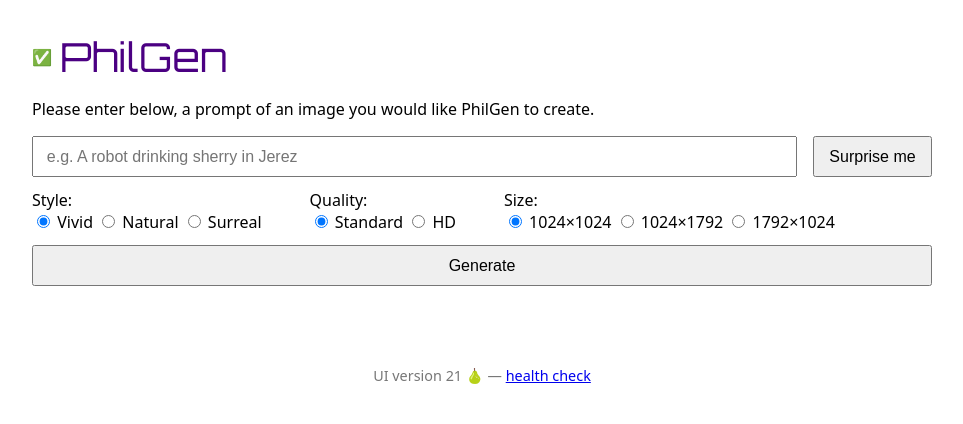
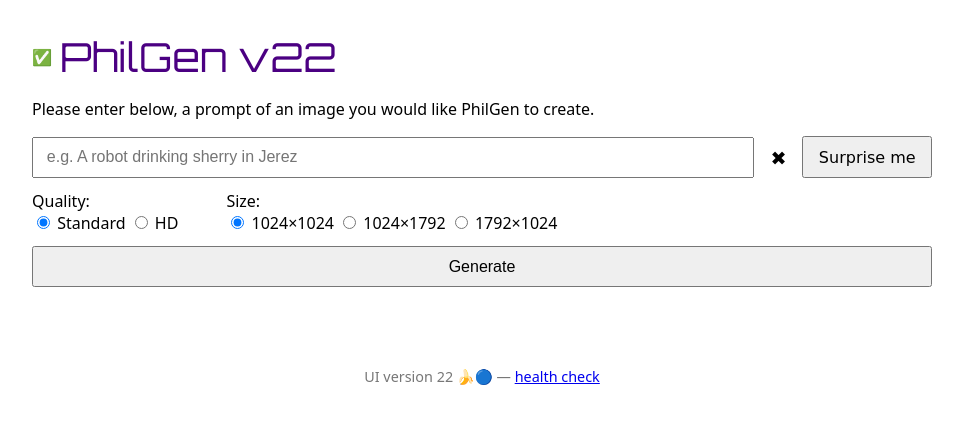
Before and after one commit to Philberto99/phil-dalle-client, a Flask app: page / in a window 1280 px wide. Shown: the top 424 px of the page, without its empty margins (158-1121 px from the left). Run offline with Flask 3, Linux system fonts and the light colour scheme.

Commit message:
UI Version 22 🍌 (blue banana): - Removed Vivid/Natural/Surreal style radios - Added ✖ clear icon with hover tooltip - Surprise me button now Comic Sans - Trimmed surprise prompts to ~25 (incl. natural ones) - Footer bumped to version 22

```diff
--- a/templates/index.html
+++ b/templates/index.html
@@ -2,7 +2,7 @@
 <html lang="en">
 <head>
   <meta charset="utf-8" />
-  <title>PhilGen</title>
+  <title>PhilGen v22</title>
   <meta name="viewport" content="width=device-width, initial-scale=1" />
   <link href="https://fonts.googleapis.com/css2?family=Orbitron&display=swap" rel="stylesheet">
   <style>
@@ -11,9 +11,11 @@
     .ok { color: #0a7a3f; font-weight: 600; }
     .title { font-family: 'Orbitron', sans-serif; font-size: 40px; color: #4B0082; }
     form { display: grid; gap: .75rem; margin-bottom: 1rem; }
-    .prompt-row { display: flex; gap: 1rem; align-items: center; }
+    .prompt-row { display: flex; gap: 0.5rem; align-items: center; }
     input[type="text"] { padding: .6rem .8rem; font-size: 1rem; flex: 1; }
-    #surprise { padding: .6rem .9rem; font-size: 1rem; cursor: pointer; }
+    #clear { cursor: pointer; font-size: 1.2rem; padding: 0 .5rem; }
+    #clear:hover::after { content: " clear prompt"; font-size: 0.9rem; color: #555; margin-left: 0.3rem; }
+    #surprise { padding: .6rem .9rem; font-size: 1rem; cursor: pointer; font-family: "Comic Sans MS", cursive, sans-serif; }
     button[type="submit"] { padding: .6rem .9rem; font-size: 1rem; cursor: pointer; }
     .status { min-height: 1.25rem; color: #555; }
     img { max-width: 100%; border: 1px solid #ddd; border-radius: 6px; }
@@ -33,7 +35,7 @@
 <body>
   <header>
     <span class="ok">✅</span>
-    <div class="title">PhilGen</div>
+    <div class="title">PhilGen v22</div>
   </header>
 
   <p>Please enter below, a prompt of an image you would like PhilGen to create.</p>
@@ -41,17 +43,11 @@
   <form id="form">
     <div class="prompt-row">
       <input id="prompt" type="text" placeholder="e.g. A robot drinking sherry in Jerez" />
+      <span id="clear">✖</span>
       <button type="button" id="surprise">Surprise me</button>
     </div>
 
     <div class="radio-row">
-      <div>
-        <label>Style:</label><br>
-        <label><input type="radio" name="style" value="vivid" checked /> Vivid</label>
-        <label><input type="radio" name="style" value="natural" /> Natural</label>
-        <label><input type="radio" name="style" value="surreal" /> Surreal</label>
-      </div>
-
       <div>
         <label>Quality:</label><br>
         <label><input type="radio" name="quality" value="standard" checked /> Standard</label>
@@ -73,7 +69,7 @@
   <div class="result" id="result"></div>
 
   <footer>
-    UI version 21 🍍 — <a href="/health" target="_blank">health check</a>
+    UI version 22 🍌 — <a href="/health" target="_blank">health check</a>
   </footer>
 
   <script>
@@ -82,10 +78,11 @@
     const statusEl = document.getElementById('status');
     const resultEl = document.getElementById('result');
     const surpriseBtn = document.getElementById('surprise');
+    const clearBtn = document.getElementById('clear');
 
-    const fruit = ['🍎','🍌','🍇','🍉','🍑','🍍','🥝','🍒','🍊','🍓','🥭','🍐'];
+    const fruit = ['🍎','🍌','🍇','🍉','🍑','🍍','🥝','🍒','🍊','🍓','🥭','🍐','🍌🔵'];
     const chosenFruit = fruit[Math.floor(Math.random() * fruit.length)];
-    document.querySelector('footer').innerHTML = `UI version 21 ${chosenFruit} — <a href="/health" target="_blank">health check</a>`;
+    document.querySelector('footer').innerHTML = `UI version 22 ${chosenFruit} — <a href="/health" target="_blank">health check</a>`;
 
     const surprisePrompts = [
       "A neon jellyfish floating through a city skyline",
@@ -106,23 +103,21 @@
       "A giant book opening into a forest",
       "A carnival of planets orbiting a sun",
       "A surreal flamenco dancer made of fire",
-      "A futuristic train powered by oranges",
-      "A surreal library with flying books",
       "A glowing mushroom forest at night",
-      "A surreal beach with rainbow waves",
-      "A futuristic guitar made of glass",
-      "A surreal olive grove under neon lights",
-      "A cosmic cat chasing comets",
-      "A surreal windmill made of mirrors",
-      "A futuristic fountain of light",
-      "A surreal orchard with glowing fruit",
-      "A surreal café floating in space",
-      "A surreal robot gardener tending stars"
+      "A quiet forest path at sunrise",
+      "A mountain lake reflecting snowy peaks",
+      "A sandy beach with seashells and gentle waves",
+      "A rustic farmhouse surrounded by olive trees",
+      "A field of sunflowers facing the sun"
     ];
 
     surpriseBtn.addEventListener('click', () => {
       const randomPrompt = surprisePrompts[Math.floor(Math.random() * surprisePrompts.length)];
       promptInput.value = randomPrompt;
+    });
+
+    clearBtn.addEventListener('click', () => {
+      promptInput.value = '';
     });
 
     function getSelectedValue(name) {
@@ -137,7 +132,6 @@
     form.addEventListener('submit', async (e) => {
       e.preventDefault();
       const prompt = promptInput.value.trim();
-      const style = getSelectedValue('style');
       const quality = getSelectedValue('quality');
       const size = getSelectedValue('size');
 
@@ -146,7 +140,7 @@
         return;
       }
 
-      const fullPrompt = `${prompt} [style: ${style}, quality: ${quality}, size: ${size}]`;
+      const fullPrompt = `${prompt} [quality: ${quality}, size: ${size}]`;
 
       statusEl.textContent = 'Generating...';
 
@@ -154,7 +148,7 @@
         const res = await fetch('/generate', {
           method: 'POST',
           headers: { 'Content-Type': 'application/json' },
-          body: JSON.stringify({ prompt, style, quality, size })
+          body: JSON.stringify({ prompt, quality, size })
         });
 
         const data = await res.json();
```
